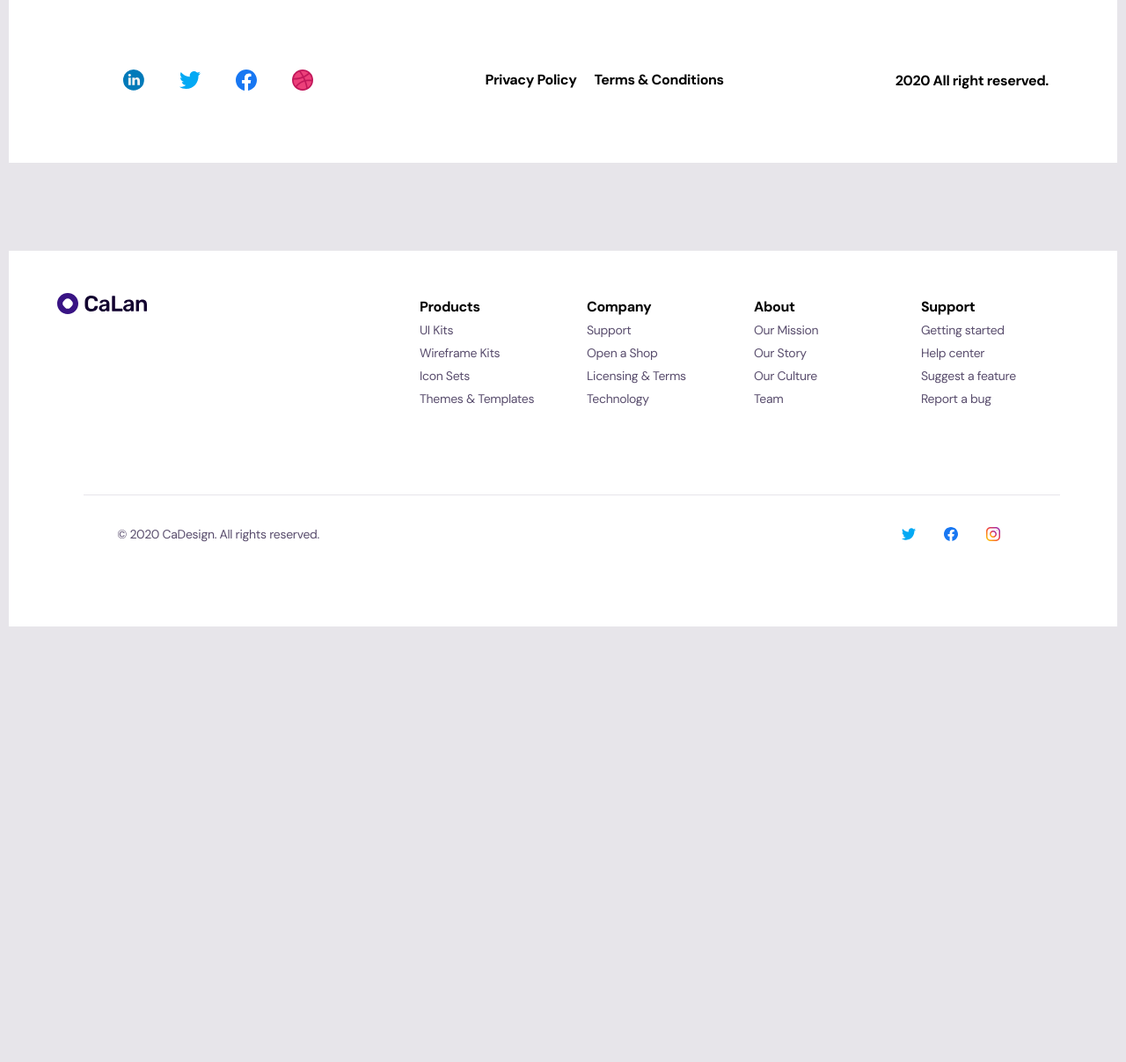
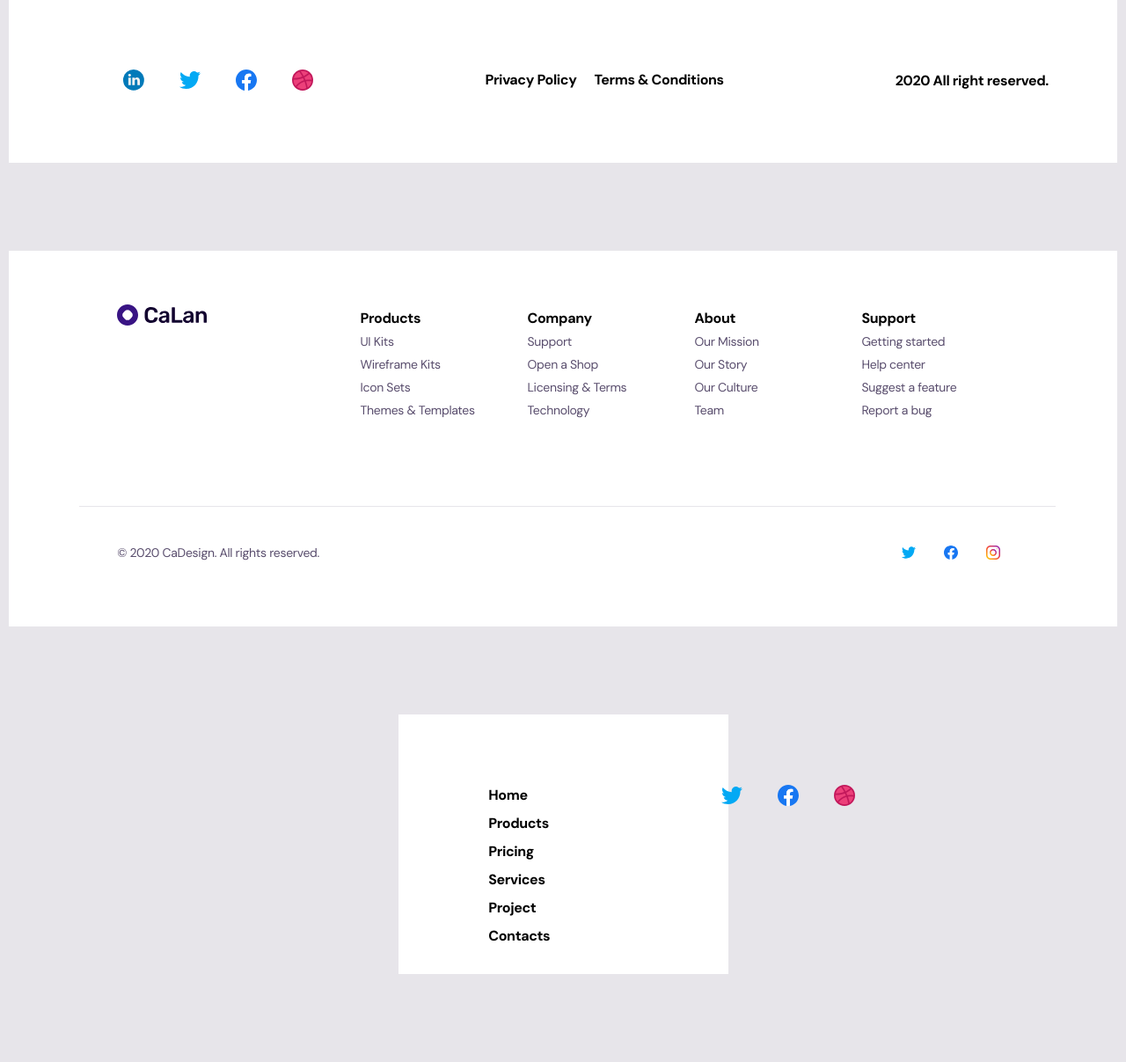
Before and after one commit to Knightch/Navbar-temp, a Node project: template app/index.njk in a window 1280 px wide. Shown: the part 4492-5699 px from the top of the page at 88% size. Before the commit the page ends 5204 px from the top, so only its background shows below. Run offline with Node 20 templates, Linux system fonts and the light colour scheme; the template is opened without the code that fills it, so the values that code supplies are empty; some libraries are stand-ins or nearby versions.

Commit message:
footer 4 mobile view

```diff
--- a/app/partials/_footer4.njk
+++ b/app/partials/_footer4.njk
@@ -0,0 +1,37 @@
+<!-- footer 4 -->
+<section class="footer_section-f4">
+    <div class="footer__logo"></div>
+    <div class="footer_section-head_title">
+        <ul class="list">
+            <li class="item">
+                <a href="">Home</a>
+            </li>
+            <li class="item">
+                <a href="">Products</a>
+            </li>
+            <li class="item">
+                <a href="">Pricing</a>
+            </li>
+            <li class="item">
+                <a href="">Services</a>
+            </li>
+            <li class="item">
+                <a href="">Project</a>
+            </li>
+            <li class="item">
+                <a href="">Contacts</a>
+            </li>
+        </ul>
+    </div>
+    <div class="social_icon-f4">
+        <div class="twitter">
+            <img src="image/svg/navigations/twitter.svg" alt="twitter">
+        </div>
+        <div class="facebook">
+            <img src="image/svg/navigations/facebook.svg" alt="facebook">
+        </div>
+        <div class="instagram">
+            <img src="image/svg/footers/dribbble.svg" alt="dribb">
+        </div>
+    </div>
+</section>
--- a/dist/css/style.css
+++ b/dist/css/style.css
@@ -93,7 +93,7 @@
   color: #000;
 }
 
-.footer_section, .footer_section-f2, .footer_section-f3 {
+.footer_section, .footer_section-f2, .footer_section-f4, .footer_section-f3 {
   margin: auto;
   width: 375px;
   height: 321px;
@@ -106,7 +106,7 @@
 }
 
 @media (min-width: 576px) {
-  .footer_section, .footer_section-f2, .footer_section-f3 {
+  .footer_section, .footer_section-f2, .footer_section-f4, .footer_section-f3 {
     text-align: center;
     width: 100%;
     height: 241px;
@@ -116,7 +116,7 @@
 }
 
 @media (min-width: 1200px) {
-  .footer_section, .footer_section-f2, .footer_section-f3 {
+  .footer_section, .footer_section-f2, .footer_section-f4, .footer_section-f3 {
     width: 90em;
     height: 291px;
   }
@@ -201,6 +201,12 @@
   height: 25px;
 }
 
+@media (min-width: 576px) {
+  .footer_section-head_logo-f3 {
+    width: 155px;
+  }
+}
+
 .footer_section-head_contact {
   order: 3;
   display: flex;
@@ -273,13 +279,13 @@
   }
 }
 
-.footer_section-f2 {
+.footer_section-f2, .footer_section-f4 {
   height: 224px;
   flex-direction: column;
 }
 
 @media (min-width: 576px) {
-  .footer_section-f2 {
+  .footer_section-f2, .footer_section-f4 {
     justify-content: center;
     gap: 58px;
     padding-top: 80px;
@@ -289,13 +295,13 @@
 }
 
 @media (min-width: 1200px) {
-  .footer_section-f2 {
+  .footer_section-f2, .footer_section-f4 {
     justify-content: center;
     gap: 195px;
   }
 }
 
-.footer_section-f2 .social_icon-f2 {
+.footer_section-f2 .social_icon-f2, .footer_section-f4 .social_icon-f2, .footer_section-f4 .social_icon-f4 {
   display: flex;
   flex-direction: row;
   gap: 24px;
@@ -303,23 +309,23 @@
 }
 
 @media (min-width: 1200px) {
-  .footer_section-f2 .social_icon-f2 {
+  .footer_section-f2 .social_icon-f2, .footer_section-f4 .social_icon-f2, .footer_section-f4 .social_icon-f4 {
     gap: 40px;
   }
 }
 
-.footer_section-f2 .social_icon-f2 img {
+.footer_section-f2 .social_icon-f2 img, .footer_section-f4 .social_icon-f2 img, .footer_section-f4 .social_icon-f4 img {
   width: 24px;
   height: 24px;
 }
 
 @media (min-width: 1200px) {
-  .footer_section-f2 .item a {
+  .footer_section-f2 .item a, .footer_section-f4 .item a {
     font-size: 16px !important;
   }
 }
 
-.footer_section-f2 .copyright_text-f2 {
+.footer_section-f2 .copyright_text-f2, .footer_section-f4 .copyright_text-f2 {
   order: 3;
   font-family: "DM Sans", sans-serif;
   font-size: 14px;
@@ -332,7 +338,7 @@
 }
 
 @media (min-width: 1200px) {
-  .footer_section-f2 .copyright_text-f2 {
+  .footer_section-f2 .copyright_text-f2, .footer_section-f4 .copyright_text-f2 {
     font-size: 16px;
   }
 }
@@ -340,7 +346,15 @@
 .footer_section-f3 {
   padding-left: 20px;
   width: 375px;
-  height: 661px;
+  height: 620px;
+}
+
+@media (min-width: 576px) {
+  .footer_section-f3 {
+    width: 63em;
+    height: 37.8125em;
+    padding-top: 64px;
+  }
 }
 
 @media (min-width: 1200px) {
@@ -356,12 +370,21 @@
   gap: 0px;
 }
 
+@media (min-width: 576px) {
+  .footer_section-f3 .footer_section-head {
+    flex-direction: row;
+    gap: 138px;
+    margin: auto 100px;
+    width: 54em;
+  }
+}
+
 @media (min-width: 1200px) {
   .footer_section-f3 .footer_section-head {
     flex-direction: row;
     margin: 0 auto;
-    width: 1110px;
-    gap: 278px;
+    width: 975px;
+    gap: 145px;
   }
 }
 
@@ -413,9 +436,18 @@
   width: 345px;
 }
 
+@media (min-width: 576px) {
+  .footer_section-f3 .footer_section-separator-f3 {
+    margin: auto 29px;
+    width: 700px;
+  }
+}
+
 @media (min-width: 1200px) {
   .footer_section-f3 .footer_section-separator-f3 {
+    margin-left: 60px;
     margin-top: 80px;
+    margin-bottom: 40px;
     width: 1110px;
   }
 }
@@ -424,6 +456,14 @@
   display: flex;
   flex-direction: column;
   gap: 26px;
+}
+
+@media (min-width: 576px) {
+  .footer_section-f3 .footer_section-bottom-f3 {
+    flex-direction: row;
+    gap: 30%;
+    margin-bottom: 40px;
+  }
 }
 
 @media (min-width: 1200px) {
@@ -446,6 +486,37 @@
 
 .footer_section-f3 .footer_section-bottom-f3 .copyright_text-f3 {
   margin: 0;
+}
+
+.footer_section-f4 {
+  width: 375px;
+  height: 295px;
+}
+
+.footer_section-f4 .footer__logo {
+  background-image: url("/image/svg/navigations/Logo.svg");
+  background-repeat: no-repeat;
+  width: 200px;
+  height: 100px;
+  margin-bottom: 43px;
+}
+
+.footer_section-f4 .footer_section-head_title {
+  margin-bottom: 33px;
+}
+
+.footer_section-f4 .footer_section-head_title .list {
+  flex-wrap: wrap;
+  row-gap: 8px;
+}
+
+.footer_section-f4 .footer_section-head_title .list .item a {
+  font-size: 14px;
+  line-height: 24px;
+}
+
+.footer_section-f4 .social_icon-f4 {
+  order: 3;
 }
 
 .header__container {
```
Also changed, not shown: app/assets/scss/templates/_footer.scss (+60 -3 lines), 2 other files.
